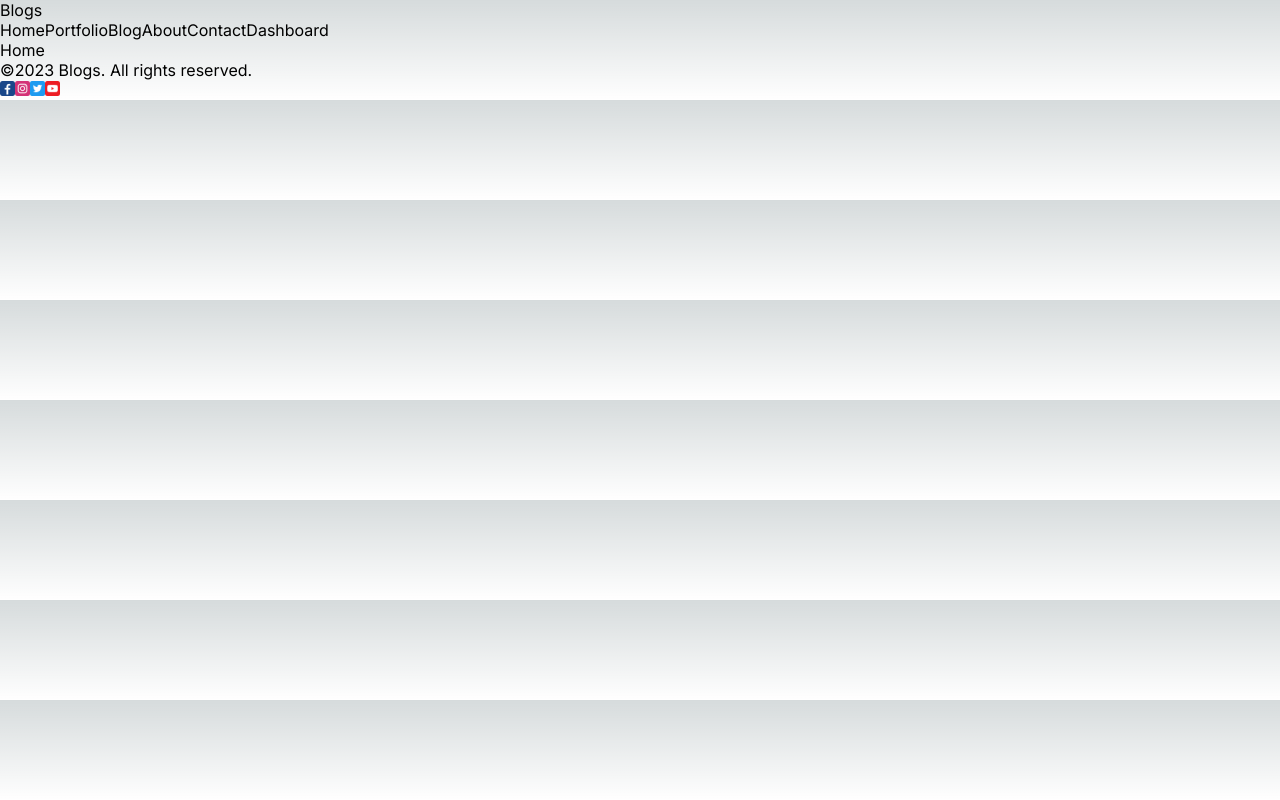
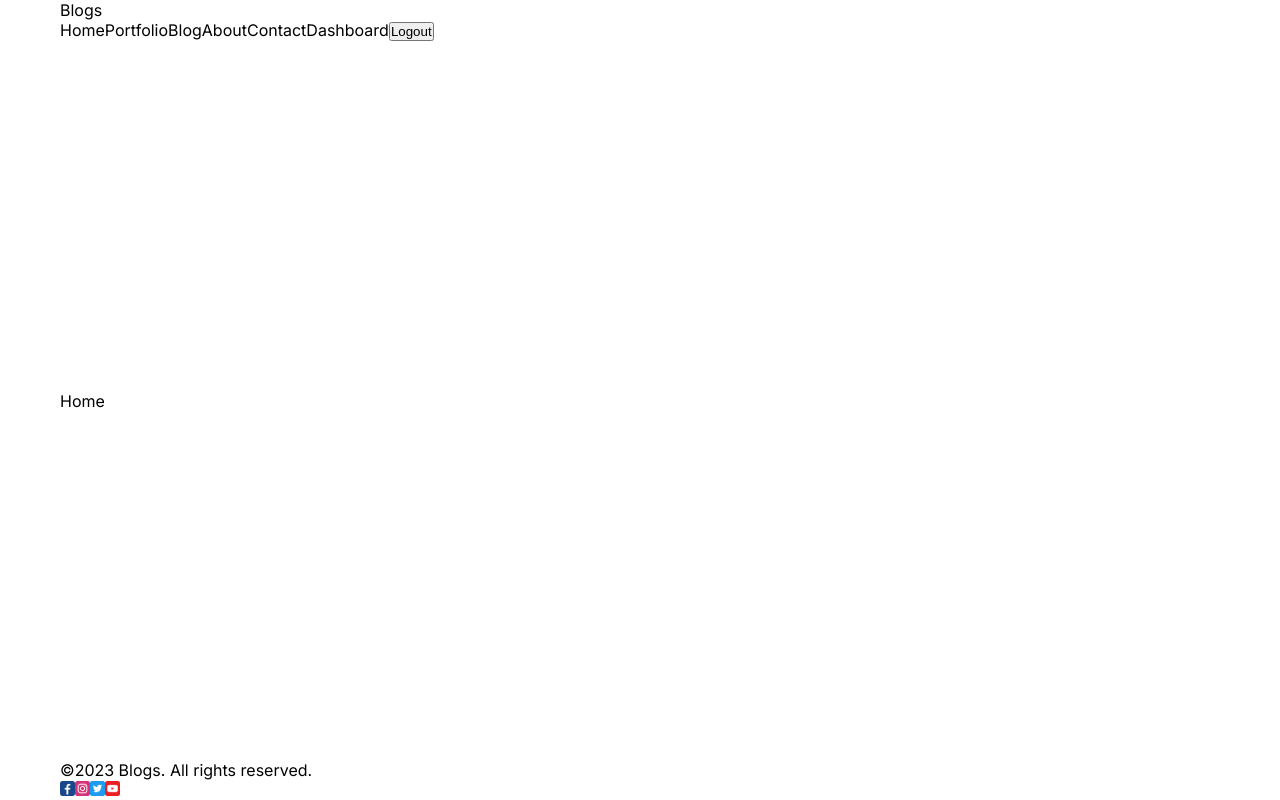
Before and after one commit to Sahilbalhra/nextjs_blog, a Next.js app: page / in a window 1280 px wide. Built offline with nearby package versions, Linux system fonts and the light colour scheme.

Commit message:
navbar and layout

```diff
--- a/src/app/globals.css
+++ b/src/app/globals.css
@@ -1,78 +1,3 @@
-:root {
-  --max-width: 1100px;
-  --border-radius: 12px;
-  --font-mono: ui-monospace, Menlo, Monaco, 'Cascadia Mono', 'Segoe UI Mono',
-    'Roboto Mono', 'Oxygen Mono', 'Ubuntu Monospace', 'Source Code Pro',
-    'Fira Mono', 'Droid Sans Mono', 'Courier New', monospace;
-
-  --foreground-rgb: 0, 0, 0;
-  --background-start-rgb: 214, 219, 220;
-  --background-end-rgb: 255, 255, 255;
-
-  --primary-glow: conic-gradient(
-    from 180deg at 50% 50%,
-    #16abff33 0deg,
-    #0885ff33 55deg,
-    #54d6ff33 120deg,
-    #0071ff33 160deg,
-    transparent 360deg
-  );
-  --secondary-glow: radial-gradient(
-    rgba(255, 255, 255, 1),
-    rgba(255, 255, 255, 0)
-  );
-
-  --tile-start-rgb: 239, 245, 249;
-  --tile-end-rgb: 228, 232, 233;
-  --tile-border: conic-gradient(
-    #00000080,
-    #00000040,
-    #00000030,
-    #00000020,
-    #00000010,
-    #00000010,
-    #00000080
-  );
-
-  --callout-rgb: 238, 240, 241;
-  --callout-border-rgb: 172, 175, 176;
-  --card-rgb: 180, 185, 188;
-  --card-border-rgb: 131, 134, 135;
-}
-
-@media (prefers-color-scheme: dark) {
-  :root {
-    --foreground-rgb: 255, 255, 255;
-    --background-start-rgb: 0, 0, 0;
-    --background-end-rgb: 0, 0, 0;
-
-    --primary-glow: radial-gradient(rgba(1, 65, 255, 0.4), rgba(1, 65, 255, 0));
-    --secondary-glow: linear-gradient(
-      to bottom right,
-      rgba(1, 65, 255, 0),
-      rgba(1, 65, 255, 0),
-      rgba(1, 65, 255, 0.3)
-    );
-
-    --tile-start-rgb: 2, 13, 46;
-    --tile-end-rgb: 2, 5, 19;
-    --tile-border: conic-gradient(
-      #ffffff80,
-      #ffffff40,
-      #ffffff30,
-      #ffffff20,
-      #ffffff10,
-      #ffffff10,
-      #ffffff80
-    );
-
-    --callout-rgb: 20, 20, 20;
-    --callout-border-rgb: 108, 108, 108;
-    --card-rgb: 100, 100, 100;
-    --card-border-rgb: 200, 200, 200;
-  }
-}
-
 * {
   box-sizing: border-box;
   padding: 0;
@@ -85,23 +10,31 @@ body {
   overflow-x: hidden;
 }
 
-body {
-  color: rgb(var(--foreground-rgb));
-  background: linear-gradient(
-      to bottom,
-      transparent,
-      rgb(var(--background-end-rgb))
-    )
-    rgb(var(--background-start-rgb));
+a {
+  text-decoration: none;
+  color: inherit;
 }
 
-a {
-  color: inherit;
-  text-decoration: none;
+.theme {
+  transition: 1s all ease;
 }
 
-@media (prefers-color-scheme: dark) {
-  html {
-    color-scheme: dark;
-  }
+.light {
+  background-color: white;
+  color: #111;
 }
+
+.dark {
+  background-color: #111;
+  color: #bbb;
+}
+
+.container {
+  max-width: 1366px;
+  min-height: 100vh;
+  margin: 0 auto;
+  padding: 0 60px;
+  display: flex;
+  flex-direction: column;
+  justify-content: space-between;
+}
--- a/src/app/layout.tsx
+++ b/src/app/layout.tsx
@@ -18,9 +18,11 @@ export default function RootLayout({
   return (
     <html lang="en">
       <body className={inter.className}>
-        <Navbar />
-        {children}
-        <Footer />
+        <div className="container">
+          <Navbar />
+          {children}
+          <Footer />
+        </div>
       </body>
     </html>
   )
--- a/src/components/navbar/Navbar.tsx
+++ b/src/components/navbar/Navbar.tsx
@@ -1,5 +1,5 @@
+"use client"
 import Link from 'next/link'
-import React from 'react'
 
 const links = [
   {
@@ -44,6 +44,7 @@ const Navbar = () => {
             <Link href={link.url} key={link.id}>{link.title}</Link>
           ))
         }
+        <button onClick={() => { console.log("logout") }}>Logout</button>
       </div>
     </div>
   )
```
